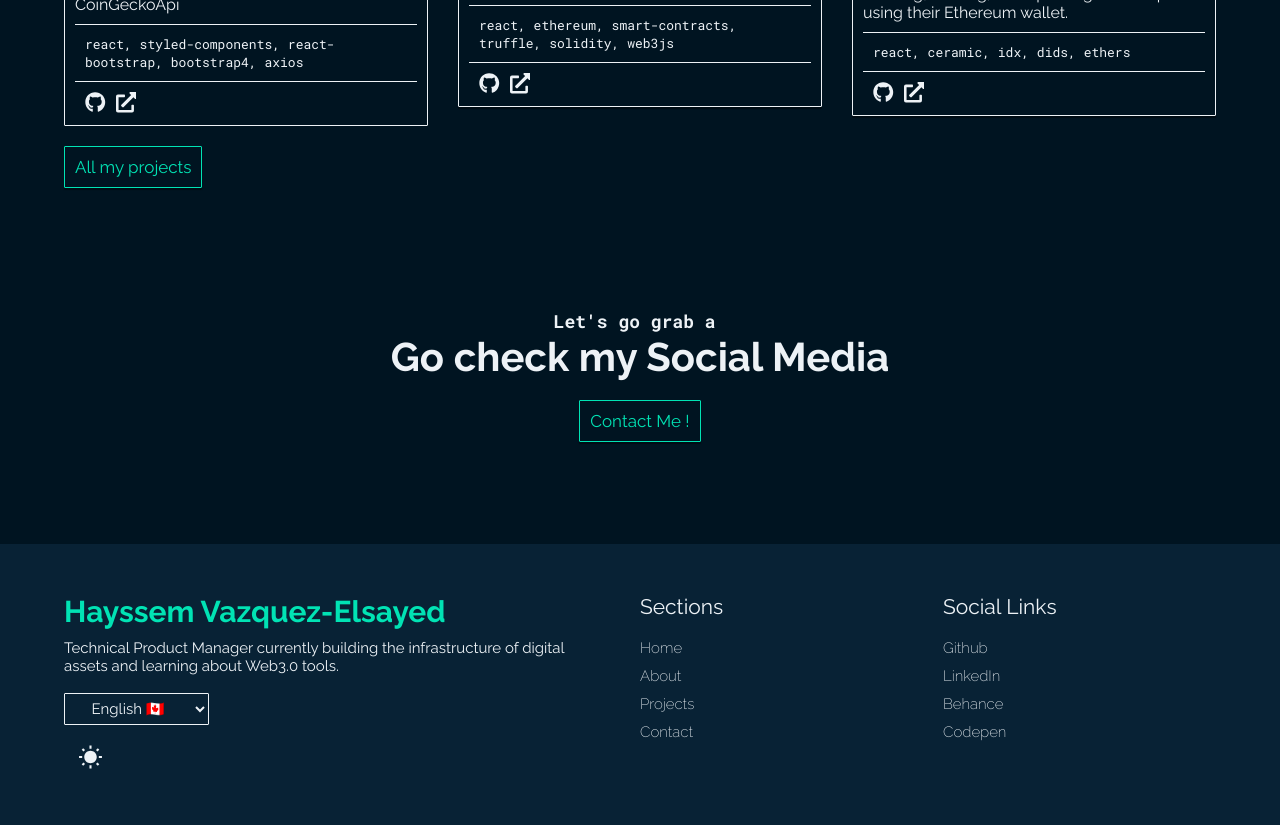
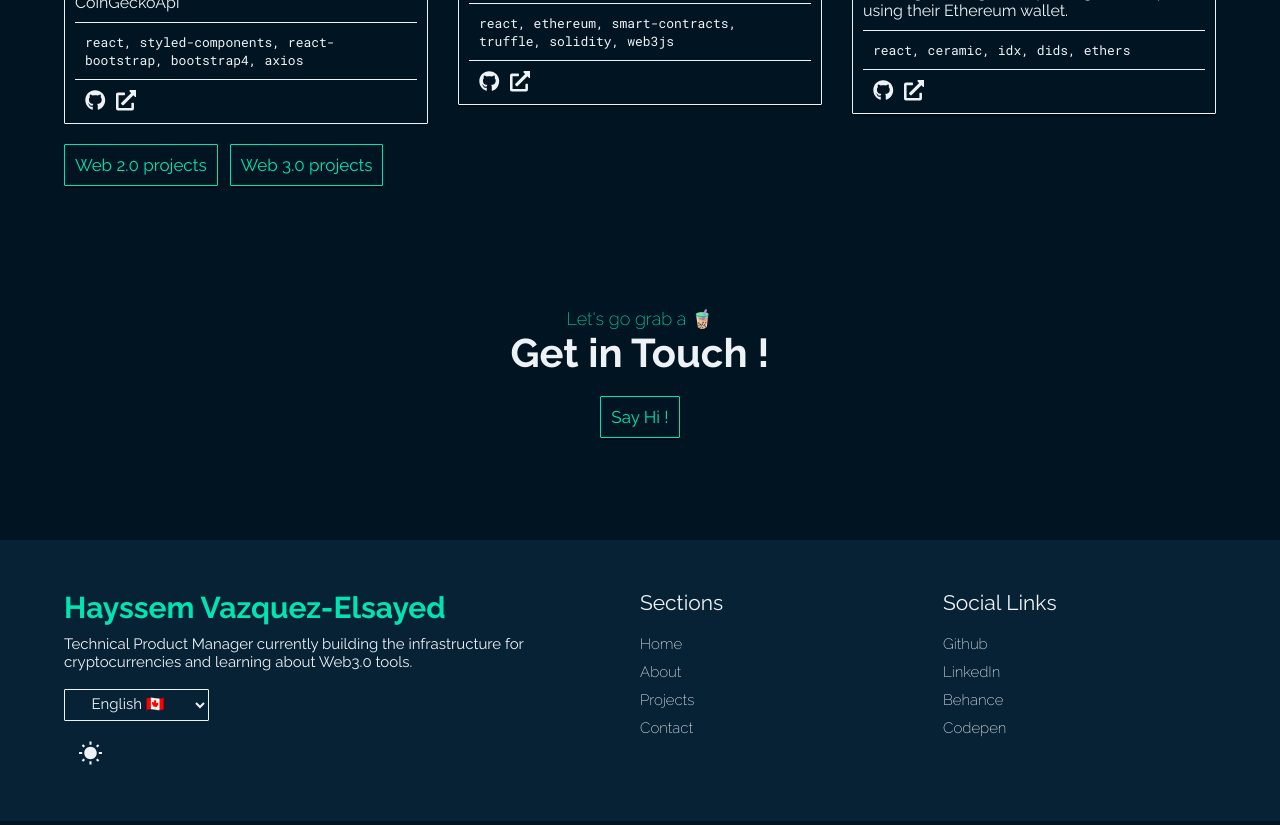
Before and after one commit to cuitlazotlac/portfolio-v3, a React (Create React App) app: page / in a window 1280 px wide. Shown: the part 2340-3165 px from the top of the page. Built offline with nearby package versions, Linux system fonts and the light colour scheme.

Commit message:
various changes on copyright and ui

```diff
--- a/src/assets/i18next/en.json
+++ b/src/assets/i18next/en.json
@@ -6,7 +6,7 @@
   "Hero": {
     "Headline0": "A little bit about myself..",
     "Headline1": "A Technical Product Manager",
-    "Headline2": "Currently building the infrastructure for Digital Assets",
+    "Headline2": "Currently working on the infrastructure for Cryptocurrencies",
     "Headline3": "Learning and excited about Web3.0",
     "Headline4": "Passionate about Data Analysis",
     "Headline5": "In love with beautiful interfaces",
@@ -26,7 +26,7 @@
   },
   "Footer": {
     "Title": "Hayssem Vazquez-Elsayed",
-    "Description": "Technical Product Manager currently building the infrastructure of digital assets and learning about Web3.0 tools.",
+    "Description": "Technical Product Manager currently building the infrastructure for cryptocurrencies and learning about Web3.0 tools.",
     "Section": "Sections",
     "Social Links": "Social Links",
     "English": "English 🇨🇦",
@@ -36,10 +36,9 @@
   "Confsquare": {
     "SectionTitle": "Confsquare",
     "SectionDescription": "Let's Gather",
-    "Description_Part1": "Confsquare is a startup project, focus on event organization and management.",
+    "Description_Part1": "Confsquare is a startup, focus on building better experience event organization and management.",
     "Description_Part2": "We are building a new event platform enabling our users to create more connections with their community through the in-house concept of `Rooms`.",
-    "ReadMore": "Check website",
-    "Works": "Other side projects"
+    "ReadMore": "Check website"
   },
   "Expertise": {
     "SectionTitle": "Expertise",
@@ -66,7 +65,9 @@
   },
   "ProjectSwiper": {
     "SectionTitle": "Projects",
-    "SectionDescription": "Some of my recent works"
+    "SectionDescription": "Some of my recent works",
+    "WebDev": "Web 2.0 projects",
+    "Web3": "Web 3.0 projects"
   },
   "Project": {
     "SectionTitle": "DApps & Smart Contracts",
@@ -74,7 +75,6 @@
     "Placeholder": "Search for a project..."
   },
   "Portfolio": {
-    "Button": "All my projects",
     "SectionTitle": "Web development",
     "SectionDescription": "Few small applications to practice web development"
   },
@@ -164,9 +164,9 @@
   "Contact": {
     "MainTitle": "Contact",
     "SubsectionTitle": "My other contributions",
-    "SectionTitle": "Go check my Social Media",
+    "SectionTitle": "Get in Touch !",
     "SectionDescription": "",
-    "Button": "Contact Me !",
+    "Button": "Say Hi !",
     "Headline1": "Let's go grab a 🧋",
     "Headline2": "or maybe you prefer a 🍜",
     "Headline3": "okay, let's just chat (not even a 🥡 ?)"
--- a/src/components/ConfsquareSection.jsx
+++ b/src/components/ConfsquareSection.jsx
@@ -16,6 +16,7 @@ export default function ConfsquareSection() {
 
   useEffect(() => {
     Aos.init({ offset: 400, duration: 1000 });
+    // Aos.init({ delay: 0, duration: 1000 });
   }, []);
 
   return (
@@ -38,11 +39,11 @@ export default function ConfsquareSection() {
                 <button className="confsquare-btn">Confsquare Website</button>
               </a>
             </div>
-            <Button
+            {/* <Button
               btnText={t("Confsquare.Works")}
               btnLink="/projects"
               outline
-            ></Button>
+            ></Button> */}
           </div>
         </div>
         <div className="confsquareSection__right">
--- a/src/components/ContactBanner.jsx
+++ b/src/components/ContactBanner.jsx
@@ -14,15 +14,7 @@ export default function ContactBanner() {
     <ContactBannerStyles>
       <div className="container">
         <div className="contactBanner__wrapper">
-          <PText>
-            <Typical
-              as="contactBanner__heading"
-              main_title={t("Contact.Headline0")}
-              title_1={t("Contact.Headline1")}
-              title_2={t("Contact.Headline2")}
-              title_3={t("Contact.Headline3")}
-            />
-          </PText>
+          <p className="contactBanner__subheading">{t("Contact.Headline1")}</p>
           <h3 className="contactBanner__heading">
             {t("Contact.SectionTitle")}
           </h3>
@@ -35,6 +27,12 @@ export default function ContactBanner() {
 
 const ContactBannerStyles = styled.div`
   padding: 5rem 0;
+  .contactBanner__subheading {
+    font-family: var(--btn-font);
+    font-weight: 200;
+    font-size: 1.8rem;
+    color: var(--brand-color);
+  }
   .contactBanner__wrapper {
     /* background-color: var(--secondary-color); */
     border-radius: 1px;
--- a/src/components/ProjectsCarouselSection.jsx
+++ b/src/components/ProjectsCarouselSection.jsx
@@ -24,6 +24,7 @@ export default function ProjectsSection() {
 
   useEffect(() => {
     Aos.init({ offset: 400, duration: 1000 });
+    // Aos.init({ delay: 0, duration: 1000 });
   }, []);
 
   return (
@@ -72,7 +73,18 @@ export default function ProjectsSection() {
             })}
           </Swiper>
         </div>
-        <Button btnText={t("Portfolio.Button")} btnLink="/portfolio" outline />
+        <div className="buttons-row">
+          <Button
+            btnText={t("ProjectSwiper.WebDev")}
+            btnLink="/portfolio"
+            outline
+          />
+          <Button
+            btnText={t("ProjectSwiper.Web3")}
+            btnLink="/projects"
+            outline
+          ></Button>
+        </div>
       </div>
     </ProjectSectionStyle>
   );
@@ -112,6 +124,11 @@ const ProjectSectionStyle = styled.div`
   .swiper-button-next::after {
     font-size: 2rem;
   }
+  .buttons-row {
+    display: inline-flex;
+    flex-wrap: wrap;
+    gap: 12px;
+  }
   @media only screen and (max-width: 768px) {
     .projects__allItems {
       flex-direction: column;
--- a/src/components/ServicesSection.jsx
+++ b/src/components/ServicesSection.jsx
@@ -18,6 +18,7 @@ export default function ServicesSection() {
 
   useEffect(() => {
     Aos.init({ offset: 400, duration: 1000 });
+    // Aos.init({ delay: 0, duration: 1000 });
   }, []);
 
   return (
--- a/src/pages/About.jsx
+++ b/src/pages/About.jsx
@@ -20,6 +20,7 @@ export default function About() {
   useEffect(() => {
     // Aos.init({ disable: "mobile", duration: 1000 });
     Aos.init({ offset: 400, duration: 1000 });
+    // Aos.init({ delay: 0, duration: 1000 });
   }, []);
 
   return (
```
Also changed, not shown: src/assets/images/background/bg.gif (deleted).
